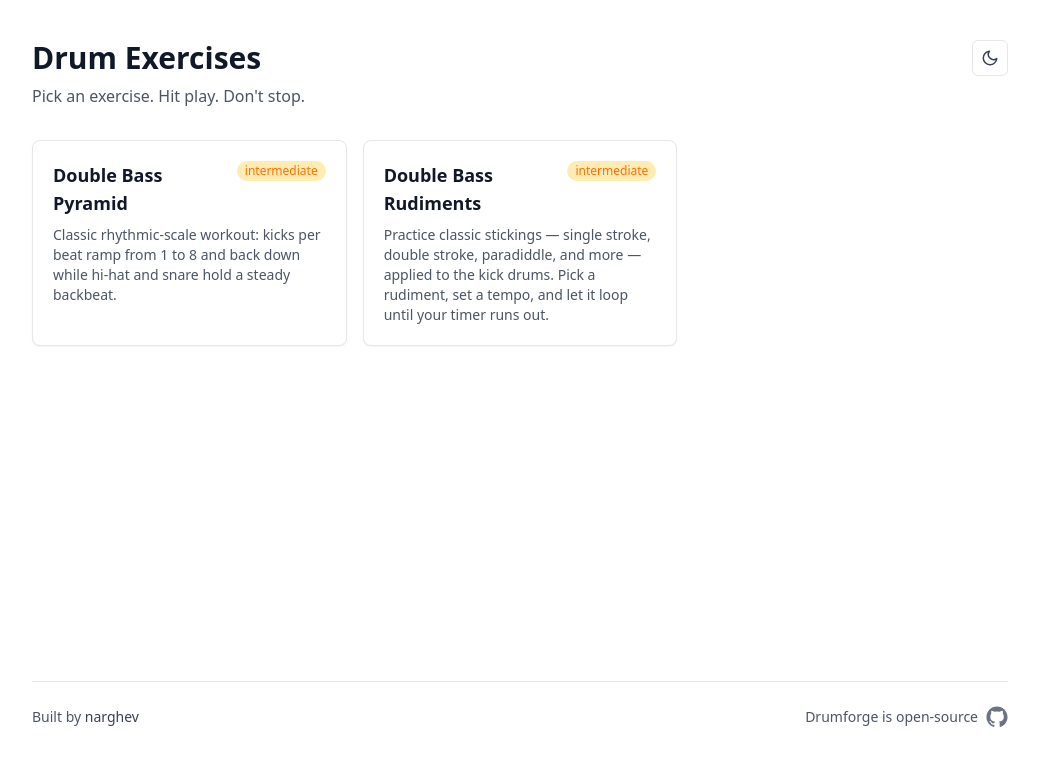
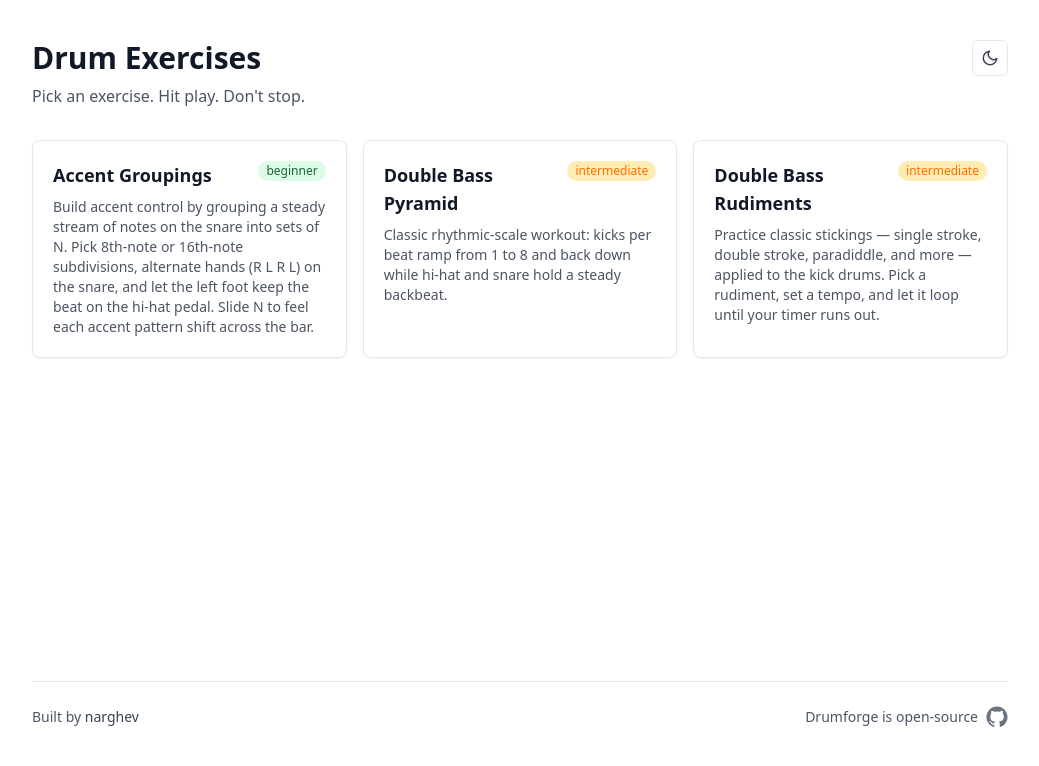
Before and after one commit to narghev/drumforge, a React (Vite) app: page / in a window 1280 px wide. Shown: the top 766 px of the page, without its empty margins (120-1159 px from the left). Built offline with nearby package versions, Linux system fonts and the light colour scheme.

Commit message:
Add new accent grouping exercise

```diff
--- /dev/null
+++ b/src/exercises/accent-groupings/config.ts
@@ -0,0 +1,48 @@
+import type { ConfigField, ExerciseConfig } from '../types';
+import {
+  bpmField,
+  countInField,
+  metronomeField,
+  muteTrackField,
+  timerMinutesField,
+  timerSecondsField,
+} from '../fields';
+
+export const configFields: ConfigField[] = [
+  bpmField,
+  {
+    key: 'subdivision',
+    label: 'Subdivision',
+    type: 'select',
+    default: '16',
+    options: [
+      { value: '8', label: '8th notes' },
+      { value: '16', label: '16th notes' },
+    ],
+    enabled: true,
+    group: 'Pattern',
+    description: 'How many notes per beat — 2 (8ths) or 4 (16ths).',
+  },
+  {
+    key: 'groupSize',
+    label: 'Group size (N)',
+    type: 'range',
+    default: 3,
+    min: 2,
+    max: 16,
+    step: 1,
+    enabled: true,
+    group: 'Pattern',
+    description:
+      'Accent every Nth note. When N matches the subdivision (4 for 16ths, 2 for 8ths), accents land on every beat; other values shift accents across the bar.',
+  },
+  { ...timerMinutesField, default: 5 },
+  timerSecondsField,
+  metronomeField,
+  countInField,
+  muteTrackField,
+];
+
+export const defaultConfig: ExerciseConfig = Object.fromEntries(
+  configFields.map((f) => [f.key, f.default]),
+);
--- /dev/null
+++ b/src/exercises/accent-groupings/generator.ts
@@ -0,0 +1,65 @@
+import type { ExerciseConfig } from '../types';
+import { HIHAT_PEDAL, SNARE } from '../percussion';
+
+const BEATS_PER_BAR = 4;
+
+/**
+ * Resolve the subdivision string from config into notes-per-beat. Anything
+ * unexpected falls back to 4 (sixteenth notes) so a malformed URL still loads.
+ */
+function notesPerBeat(subdivision: string | undefined): 2 | 4 {
+  return subdivision === '8' ? 2 : 4;
+}
+
+function gcd(a: number, b: number): number {
+  return b === 0 ? a : gcd(b, a % b);
+}
+
+/**
+ * Build enough bars that the accent pattern resolves: the next iteration must
+ * start with an accent on beat 1. That means `numBars * notesPerBar` has to be
+ * divisible by `groupSize`, so we pick the smallest such count —
+ * `lcm(notesPerBar, N) / notesPerBar`, which simplifies to `N / gcd(...)`.
+ */
+function buildBars(groupSize: number, perBeat: 2 | 4): string {
+  const notesPerBar = perBeat * BEATS_PER_BAR;
+  const duration = perBeat === 2 ? 8 : 16;
+  const numBars = groupSize / gcd(notesPerBar, groupSize);
+  const bars: string[] = [];
+  for (let bar = 0; bar < numBars; bar++) {
+    const tokens: string[] = [];
+    for (let j = 0; j < notesPerBar; j++) {
+      const globalIndex = bar * notesPerBar + j;
+      const isFirstOfBeat = j % perBeat === 0;
+      const isAccented = globalIndex % groupSize === 0;
+      // Accent is a note-level property in alphaTex, so it sits inside the
+      // chord parens attached directly to the snare MIDI — `(38{ac} 44).16`.
+      // MIDI numbers stay ascending: SNARE (38) before HIHAT_PEDAL (44).
+      // `{beam down}` forces the beam/stem below the staff so accent marks
+      // render above the note heads, which is the conventional placement.
+      const snareToken = isAccented ? `${SNARE}{ac}` : `${SNARE}`;
+      const inner = isFirstOfBeat ? `${snareToken} ${HIHAT_PEDAL}` : snareToken;
+      tokens.push(`(${inner}).${duration}{beam down}`);
+    }
+    bars.push(`${tokens.join(' ')} |`);
+  }
+  return bars.join('\n');
+}
+
+export function generateAlphaTex(config: ExerciseConfig): string {
+  const { bpm, groupSize, subdivision } = config as {
+    bpm: number;
+    groupSize: number;
+    subdivision: string;
+  };
+  const perBeat = notesPerBeat(subdivision);
+  return [
+    `\\tempo ${bpm}`,
+    '.',
+    '\\track "Drums"',
+    '\\instrument percussion',
+    '\\clef neutral',
+    '\\ts 4 4',
+    buildBars(groupSize, perBeat),
+  ].join('\n');
+}
--- /dev/null
+++ b/src/exercises/accent-groupings/index.ts
@@ -0,0 +1,34 @@
+import type { ExerciseConfig, ExerciseDefinition, FieldConstraints } from '../types';
+import { metadata } from './metadata';
+import { configFields, defaultConfig } from './config';
+import { generateAlphaTex } from './generator';
+
+function maxGroupSize(subdivision: unknown): number {
+  return subdivision === '8' ? 8 : 16;
+}
+
+function normalizeConfig(config: ExerciseConfig): ExerciseConfig {
+  const max = maxGroupSize(config.subdivision);
+  const groupSize = Number(config.groupSize);
+  if (Number.isFinite(groupSize) && groupSize > max) {
+    return { ...config, groupSize: max };
+  }
+  return config;
+}
+
+function getFieldConstraints(
+  fieldKey: string,
+  config: ExerciseConfig,
+): FieldConstraints | undefined {
+  if (fieldKey === 'groupSize') return { max: maxGroupSize(config.subdivision) };
+  return undefined;
+}
+
+export const accentGroupings: ExerciseDefinition = {
+  ...metadata,
+  configFields,
+  defaultConfig,
+  generateAlphaTex,
+  normalizeConfig,
+  getFieldConstraints,
+};
--- /dev/null
+++ b/src/exercises/accent-groupings/metadata.ts
@@ -0,0 +1,7 @@
+export const metadata = {
+  id: 'accent-groupings',
+  name: 'Accent Groupings',
+  description:
+    'Build accent control by grouping a steady stream of notes on the snare into sets of N. Pick 8th-note or 16th-note subdivisions, alternate hands (R L R L) on the snare, and let the left foot keep the beat on the hi-hat pedal. Slide N to feel each accent pattern shift across the bar.',
+  difficulty: 'beginner' as const,
+};
--- a/src/exercises/percussion.ts
+++ b/src/exercises/percussion.ts
@@ -9,6 +9,7 @@ export const KICK_RIGHT = 36;
 export const KICK_LEFT = 35;
 export const SNARE = 38;
 export const HIHAT_CLOSED = 42;
+export const HIHAT_PEDAL = 44;
 
 /** Subdivisions-per-beat values that need a `{tu N}` tuplet wrapper. */
 export const TUPLET_SUBDIVISIONS: ReadonlySet<number> = new Set([3, 5, 6, 7]);
--- a/src/exercises/registry.ts
+++ b/src/exercises/registry.ts
@@ -1,8 +1,13 @@
 import type { ExerciseDefinition } from './types';
+import { accentGroupings } from './accent-groupings';
 import { doubleBassPyramid } from './double-bass-pyramid';
 import { doubleBassRudiments } from './double-bass-rudiments';
 
-export const exercises: ExerciseDefinition[] = [doubleBassPyramid, doubleBassRudiments];
+export const exercises: ExerciseDefinition[] = [
+  accentGroupings,
+  doubleBassPyramid,
+  doubleBassRudiments,
+];
 
 export function getExercise(id: string): ExerciseDefinition | undefined {
   return exercises.find((e) => e.id === id);
```
Also changed, not shown: 1 other file (tests, documents, lock files or other folders).
